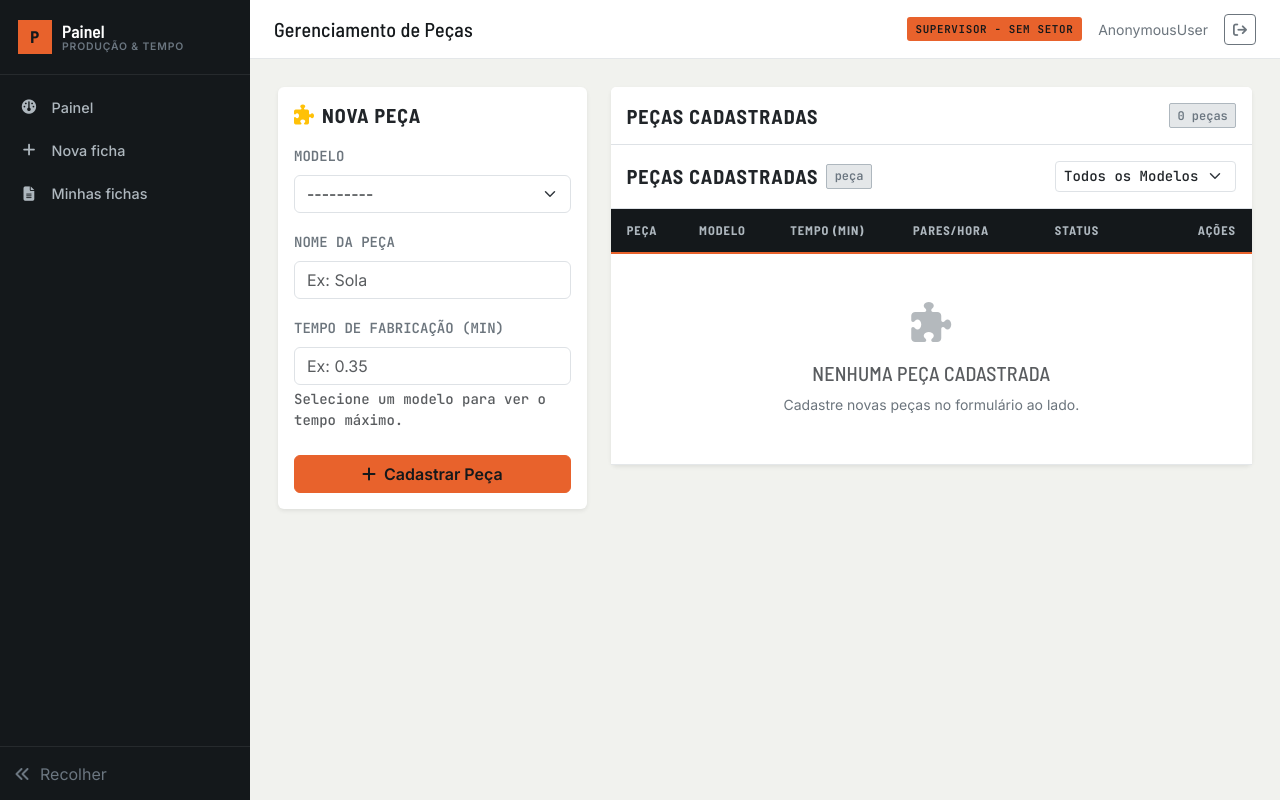
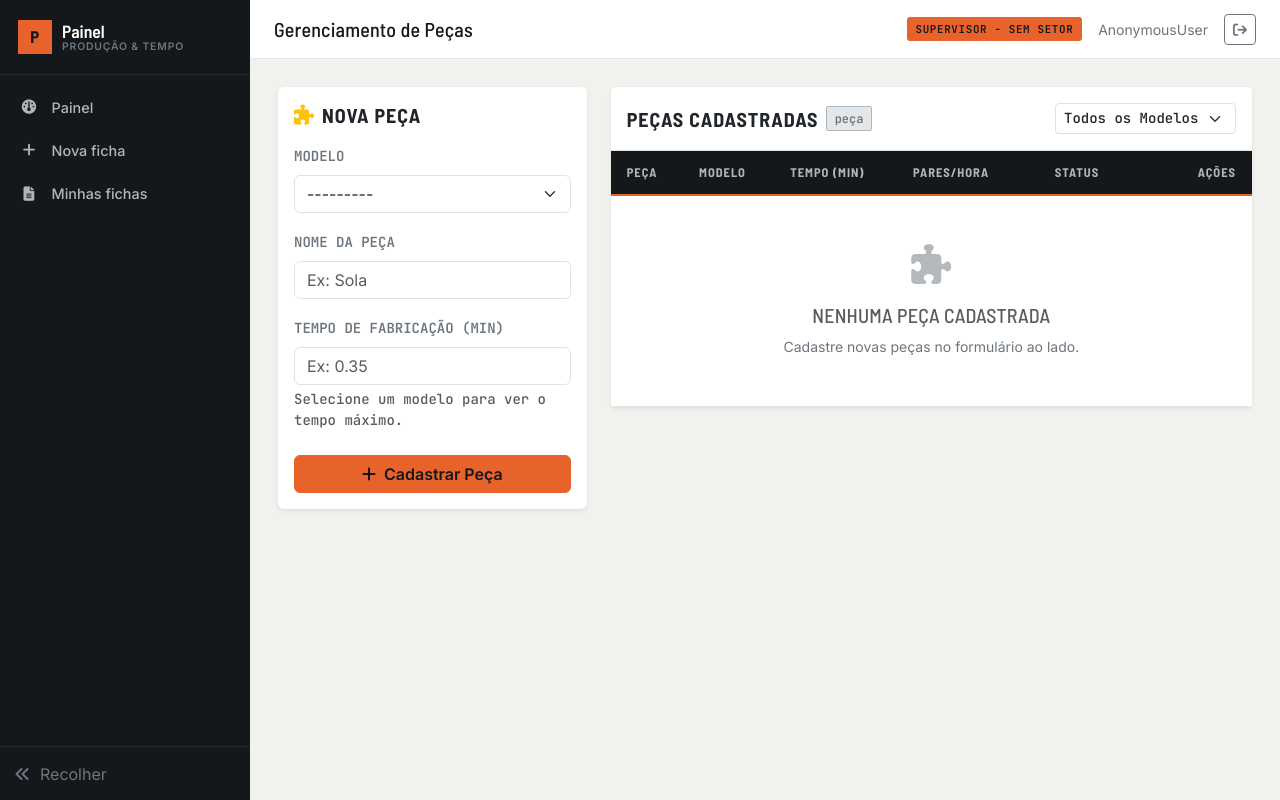
Before and after one commit to Luannz/Sistema_Tempo_Producao, a Django app: template core/templates/core/cadastro_peca.html in a window 1280 px wide. Run offline with Django 5.2, Linux system fonts and the light colour scheme; the template is opened without the code that fills it: values that come from a table or form of the project are taken from there, others are empty.

Commit message:
correções no template

```diff
--- a/core/templates/core/cadastro_peca.html
+++ b/core/templates/core/cadastro_peca.html
@@ -62,15 +62,6 @@
   {# ===== LISTA DE PEÇAS ===== #}
   <div class="col-lg-8">
     <div class="card shadow-sm border-0">
-      <div class="card-header bg-white border-bottom py-3 d-flex justify-content-between align-items-center">
-        <h5 class="mb-0 display-font fw-bold text-uppercase text-dark" style="letter-spacing: 0.05em;">
-          Peças Cadastradas
-        </h5>
-        <span class="badge-industrial-steel">
-          {{ pecas|length }} peça{{ pecas|length|pluralize:"s" }}
-        </span>
-      </div>
-
       <div class="card-header bg-white border-bottom py-3 d-flex justify-content-between align-items-center flex-wrap gap-2">
         <div class="d-flex align-items-center gap-2">
           <h5 class="mb-0 display-font fw-bold text-uppercase text-dark" style="letter-spacing: 0.05em;">
```
